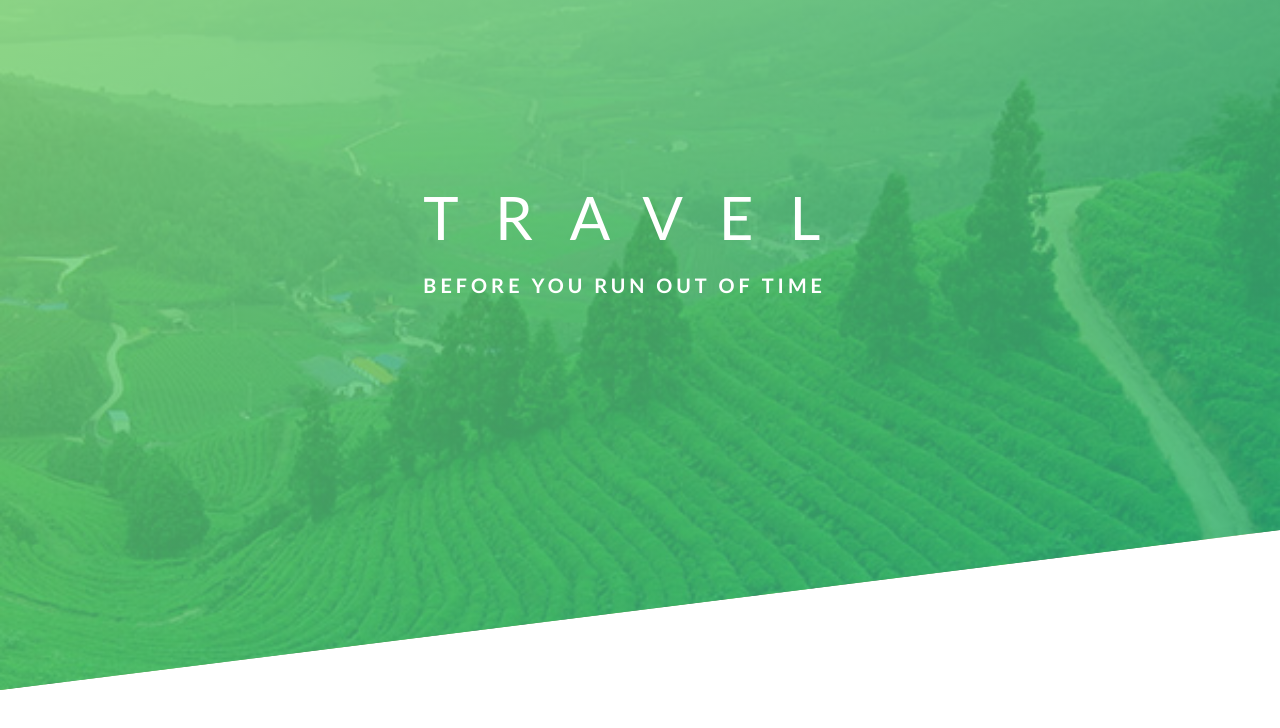
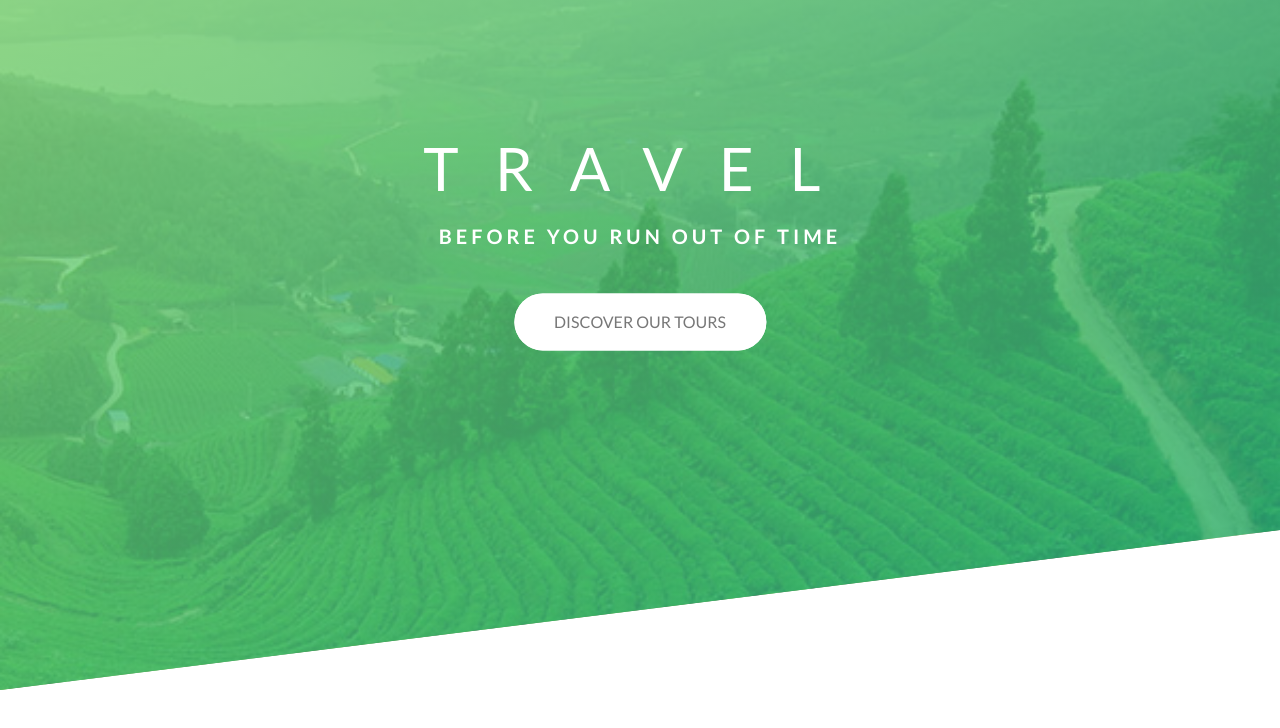
Before and after one commit to khan-mdaminurrahman/small-Landing-Page, a plain HTML site: page index.html in a window 1280 px wide. Shown: the part 70-798 px from the top of the page. Drawn offline with Linux system fonts and the light colour scheme.

Commit message:
finish with button

```diff
--- a/css/style.css
+++ b/css/style.css
@@ -42,11 +42,15 @@ body{
     top:40%;
     left:50%;
     transform: translate(-50%, -50%);
+    text-align: center;
 }
 
 .heading-primary{
     color: #fff;
     text-transform: uppercase;
+
+    backface-visibility: hidden;
+    margin-bottom: 40px;
 }
 
 .heading-primary-main{
@@ -54,11 +58,110 @@ body{
     font-size: 60px;
     font-weight: 400;
     letter-spacing: 36px;
+
+    animation-name: moveInLeft;
+    animation-duration: 1s;
+    animation-timing-function: ease-out;
 }
 
-.heading-primary{
+.heading-primary-sub{
     display: block;
     font-size: 20px;
     font-weight: 700;
     letter-spacing: 4px;
+
+    animation-name: moveInRight;
+    animation-duration: 1s;
+    animation-timing-function: ease-out;
 }
+
+@keyframes moveInLeft {
+    0% {
+        opacity: 0;
+        transform: translateX(-100px);
+    }
+    80% {
+        transform: translateX(10px);
+    }
+    100% {
+        opacity: 1;
+        transform: translate(0);
+    }
+}
+@keyframes moveInRight {
+    0% {
+        opacity: 0;
+        transform: translateX(100px);
+    }
+    80% {
+        transform: translateX(-10px);
+    }
+    100% {
+        opacity: 1;
+        transform: translate(0);
+    }
+}
+
+@keyframes moveInButton {
+    0% {
+        opacity: 0;
+        transform: translateY(30px);
+    }
+
+    100% {
+        opacity: 1;
+        transform: translate(0);
+    }
+}
+
+.btn:link,
+.btn-visited{
+    text-transform: uppercase;
+    text-decoration: none;
+    padding: 15px 40px;
+    display: inline-block;
+    border-radius: 100px;
+    transition: all .2s;
+    position: relative;
+}
+
+.btn:hover{
+    transform: translateY(-3px);
+    box-shadow: 0 5px 10px rgba(0,0,0,.2);
+}
+
+.btn:active{
+    transform: translateY(-1px);
+}
+
+.btn-white{
+    background-color: #fff;
+    color: #777;
+}
+
+.btn::after{
+    content:"";
+    display: inline-block;
+    height: 100%;
+    width: 100%;
+    border-radius: 100px;
+    position: absolute;
+    top: 0;
+    left: 0;
+    z-index: -1;
+    transition: all .4s;
+}
+
+.btn-white::after{
+    background-color: #fff;
+}
+
+.btn:hover::after{
+    transform:scaleX(1.4) scaleY(1.6);
+    opacity: 0;
+}
+
+.btn-animated{
+    animation: moveInButton .5s ease-out .75s;
+    animation-fill-mode: backwards;
+}
--- a/index.html
+++ b/index.html
@@ -22,6 +22,8 @@
                 <span class="heading-primary-main">Travel</span>
                 <span class="heading-primary-sub">Before you run out of time</span>
             </h1>
+
+            <a href="#" class="btn btn-white btn-animated">Discover Our tours</a>
         </div>
     </header>
 
```
Also changed, not shown: 1 other file.
